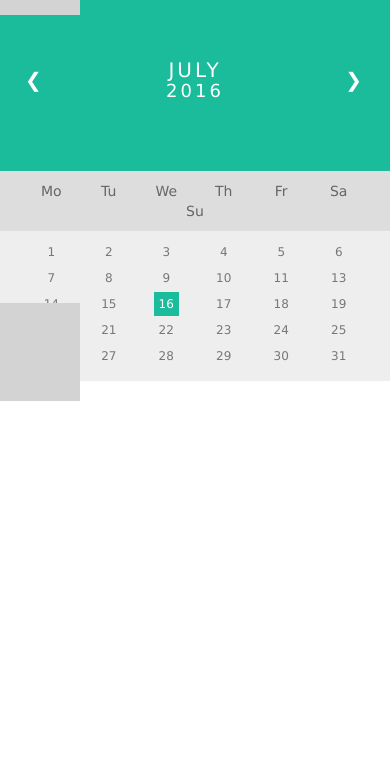
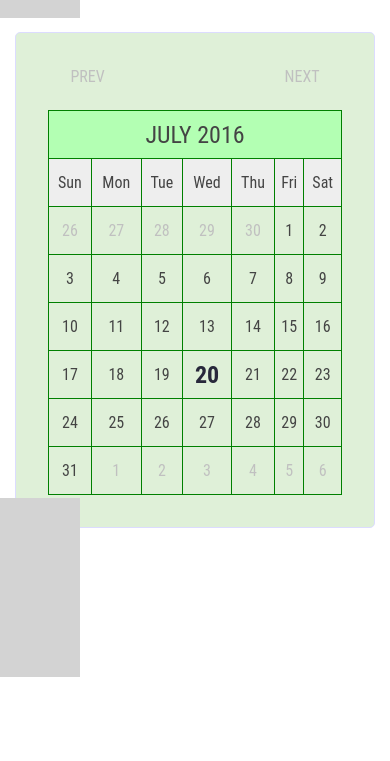
Before and after one commit to DanyellaTutut/CollectItApp, a website: page www/calendar.html in a window 390 px wide. Shown: the part 83-844 px from the top of the page. Drawn offline with Linux system fonts and the light colour scheme; some packages are replaced by stand-ins of ours; files that its build step writes are made by us from their sources; files whose address does not match are found by name.

Commit message:
Calendar changes

```diff
--- a/www/calendar.html
+++ b/www/calendar.html
@@ -20,10 +20,10 @@
 
     <!-- your app's js -->
     <script src="js/app.js"></script>
-     <script src="../js/datagrid.js"></script>
+     <script src="../js/calendar.js"></script>
 
   </head>
-  <body ng-app="starter">
+  <body ng-app="mlmsApp">
       <ion-pane>
 
      <div class="tabs-striped tabs-top has-tabs-top tabs-background-balanced tabs-color-light">
@@ -45,7 +45,7 @@
 
       <ion-content style="background-color: #D3D3D3; padding: 80px; text-align:center;">
         <h1>Insert Calendar</h1>
-
+<!--
            <div class="month">
   <ul>
     <li class="prev">&#10094;</li>
@@ -102,7 +102,12 @@
 
 
 </ul>
-
+-->
+<div class="calendar-wrapper">
+  <button id="btnPrev" type="button">Prev</button>
+    <button id="btnNext" type="button">Next</button>
+  <div id="divCal"></div>
+</div>
 
 
       </ion-content>
--- a/www/css/style.css
+++ b/www/css/style.css
@@ -57,12 +57,12 @@ body {
 
 ul {list-style-type: none;}
 body {font-family: Verdana, sans-serif;}
-
+/*CALENDAR*/
 /* Month header */
 .month {
     padding: 70px 25px;
     width: 100%;
-    background: #1abc9c;
+    background-color: #1abc9c;
 }
 
 /* Month list */
@@ -128,6 +128,130 @@ body {font-family: Verdana, sans-serif;}
     color: white !important
 }
 
+
+
+html, body {
+  height:100%;
+}
+body {
+  font-size:100%;
+  line-height:1.5;
+  font-family: "Roboto Condensed", sans-serif;
+  background:@main-bg;
+  background-image:linear-gradient(@main-bg 0%, darken(@main-bg,12%) 100%);
+  color:@#444;
+}
+
+*, *:before, *:after {
+  box-sizing:border-box;
+}
+
+.group {
+  &:after {
+    content: "";
+    display: table;
+    clear: both;
+  }
+}
+
+img {
+  max-width:100%;
+  height:auto;
+  vertical-align:baseline;
+}
+
+a {
+  text-decoration:none;
+}
+
+.max(@maxWidth;
+  @rules) {
+    @media only screen and (max-width: @maxWidth) {
+      @rules();
+    }
+  }
+
+.min(@minWidth;
+  @rules) {
+    @media only screen and (min-width: @minWidth) {
+      @rules();
+    }
+  }
+
+
+.calendar-wrapper {
+  width:360px;
+  margin:3em auto;
+  padding:2em;
+  border:1px solid #dcdcff;
+  border-radius:5px;
+  background:#dff0d8;
+
+}/*font*/
+table {
+  clear:both;
+  width:100%;
+  border:1px solid green;
+  border-radius:3px;
+  border-collapse:collapse;
+  color:#444;
+}
+td {
+  height:48px;
+  text-align:center;
+  vertical-align:middle;
+  border-right:1px solid green;
+  border-top:1px solid green;
+  width:100% / 7;
+}
+td.not-current {
+  color:#c0c0c0;
+}
+td.normal {}
+td.today {
+  font-weight:700;
+  color:#28283B;
+  font-size:1.5em;
+}
+thead td {
+  border:none;
+  background-color:#b3ffb3;
+  text-transform:uppercase;
+  font-size:1.5em;
+}
+#btnPrev {
+  float:left;
+  margin-bottom:20px;
+  &:before {
+    content:'\f104';
+    font-family:FontAwesome;
+    padding-right:4px;
+  }
+}
+#btnNext {
+  float:right;
+  margin-bottom:20px;
+  &:after {
+    content:'\f105';
+    font-family:FontAwesome;
+    padding-left:4px;
+  }
+}
+#btnPrev, #btnNext {
+  background:transparent;
+  border:none;
+  outline:none;
+  font-size:1em;
+  color:#c0c0c0;
+  cursor:pointer;
+  font-family:"Roboto Condensed", sans-serif;
+  text-transform:uppercase;
+  transition:all 0.3s ease;
+  &:hover {
+    color:#28283B;
+    font-weight:bold;
+  }
+}
 /*.my-icon-user,
 .my-icon-user:before{
   content: url('../img/user.png');
--- a/www/js/app.js
+++ b/www/js/app.js
@@ -3,7 +3,7 @@
 // angular.module is a global place for creating, registering and retrieving Angular modules
 // 'starter' is the name of this angular module example (also set in a <body> attribute in index.html)
 // the 2nd parameter is an array of 'requires'
-angular.module('starter', ['ionic'])
+angular.module('mlmsApp', ['ionic'])
 
 .run(function($ionicPlatform) {
   $ionicPlatform.ready(function() {
@@ -21,4 +21,5 @@ angular.module('starter', ['ionic'])
       StatusBar.styleDefault();
     }
   });
+
 })
--- a/www/js/calendar.js
+++ b/www/js/calendar.js
@@ -0,0 +1,158 @@
+var Cal = function(divId) {
+
+  //Store div id
+  this.divId = divId;
+
+  // Days of week, starting on Sunday
+  this.DaysOfWeek = [
+    'Sun',
+    'Mon',
+    'Tue',
+    'Wed',
+    'Thu',
+    'Fri',
+    'Sat'
+  ];
+
+  // Months, stating on January
+  this.Months = ['January', 'February', 'March', 'April', 'May', 'June', 'July', 'August', 'September', 'October', 'November', 'December' ];
+
+  // Set the current month, year
+  var d = new Date();
+
+  this.currMonth = d.getMonth();
+  this.currYear = d.getFullYear();
+  this.currDay = d.getDate();
+
+};
+
+// Goes to next month
+Cal.prototype.nextMonth = function() {
+  if ( this.currMonth == 11 ) {
+    this.currMonth = 0;
+    this.currYear = this.currYear + 1;
+  }
+  else {
+    this.currMonth = this.currMonth + 1;
+  }
+  this.showcurr();
+};
+
+// Goes to previous month
+Cal.prototype.previousMonth = function() {
+  if ( this.currMonth == 0 ) {
+    this.currMonth = 11;
+    this.currYear = this.currYear - 1;
+  }
+  else {
+    this.currMonth = this.currMonth - 1;
+  }
+  this.showcurr();
+};
+
+// Show current month
+Cal.prototype.showcurr = function() {
+  this.showMonth(this.currYear, this.currMonth);
+};
+
+// Show month (year, month)
+Cal.prototype.showMonth = function(y, m) {
+
+  var d = new Date()
+  // First day of the week in the selected month
+  , firstDayOfMonth = new Date(y, m, 1).getDay()
+  // Last day of the selected month
+  , lastDateOfMonth =  new Date(y, m+1, 0).getDate()
+  // Last day of the previous month
+  , lastDayOfLastMonth = m == 0 ? new Date(y-1, 11, 0).getDate() : new Date(y, m, 0).getDate();
+
+
+  var html = '<table>';
+
+  // Write selected month and year
+  html += '<thead><tr>';
+  html += '<td colspan="7">' + this.Months[m] + ' ' + y + '</td>';
+  html += '</tr></thead>';
+
+
+  // Write the header of the days of the week
+  html += '<tr class="days">';
+  for(var i=0; i < this.DaysOfWeek.length;i++) {
+    html += '<td>' + this.DaysOfWeek[i] + '</td>';
+  }
+  html += '</tr>';
+
+  // Write the days
+  var i=1;
+  do {
+
+    var dow = new Date(y, m, i).getDay();
+
+    // If Sunday, start new row
+    if ( dow == 0 ) {
+      html += '<tr>';
+    }
+    // If not Sunday but first day of the month
+    // it will write the last days from the previous month
+    else if ( i == 1 ) {
+      html += '<tr>';
+      var k = lastDayOfLastMonth - firstDayOfMonth+1;
+      for(var j=0; j < firstDayOfMonth; j++) {
+        html += '<td class="not-current">' + k + '</td>';
+        k++;
+      }
+    }
+
+    // Write the current day in the loop
+    var chk = new Date();
+    var chkY = chk.getFullYear();
+    var chkM = chk.getMonth();
+    if (chkY == this.currYear && chkM == this.currMonth && i == this.currDay) {
+      html += '<td class="today">' + i + '</td>';
+    } else {
+      html += '<td class="normal">' + i + '</td>';
+    }
+    // If Saturday, closes the row
+    if ( dow == 6 ) {
+      html += '</tr>';
+    }
+    // If not Saturday, but last day of the selected month
+    // it will write the next few days from the next month
+    else if ( i == lastDateOfMonth ) {
+      var k=1;
+      for(dow; dow < 6; dow++) {
+        html += '<td class="not-current">' + k + '</td>';
+        k++;
+      }
+    }
+
+    i++;
+  }while(i <= lastDateOfMonth);
+
+  // Closes table
+  html += '</table>';
+
+  // Write HTML to the div
+  document.getElementById(this.divId).innerHTML = html;
+};
+
+// On Load of the window
+window.onload = function() {
+
+  // Start calendar
+  var c = new Cal("divCal");
+  c.showcurr();
+
+  // Bind next and previous button clicks
+  getId('btnNext').onclick = function() {
+    c.nextMonth();
+  };
+  getId('btnPrev').onclick = function() {
+    c.previousMonth();
+  };
+}
+
+// Get element by id
+function getId(id) {
+  return document.getElementById(id);
+}
```
Also changed, not shown: www/collect.html (+3 -3 lines), www/forgotpw.html (+1 -1 lines), www/home.html (+14 -4 lines), www/index.html (+6 -5 lines), www/js/controller.js (added, +16 -0 lines), 1 other file.
